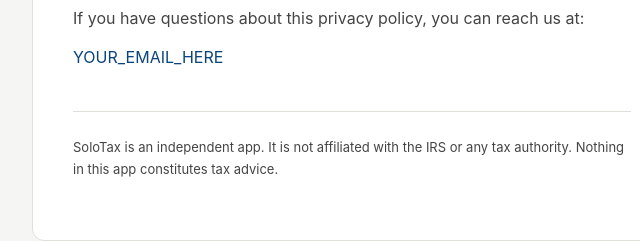
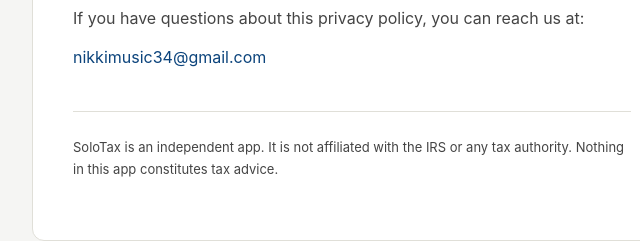
Before and after one commit to nikkimusic34-dev/solotaxprivacypolicy, a plain HTML site: page index.html in a window 1280 px wide. Shown: the part 1849-2090 px from the top of the page, 288-928 px from the left. Drawn offline with Linux system fonts and the light colour scheme.

Commit message:
Update index.html

```diff
--- a/index.html
+++ b/index.html
@@ -160,7 +160,7 @@
 
     <h2>Contact</h2>
     <p>If you have questions about this privacy policy, you can reach us at:</p>
-    <p><a href="mailto:YOUR_EMAIL_HERE">YOUR_EMAIL_HERE</a></p>
+    <p><a href="mailto:YOUR_EMAIL_HERE">nikkimusic34@gmail.com</a></p>
 
     <div class="footer">
       <p>SoloTax is an independent app. It is not affiliated with the IRS or any tax authority. Nothing in this app constitutes tax advice.</p>
```
